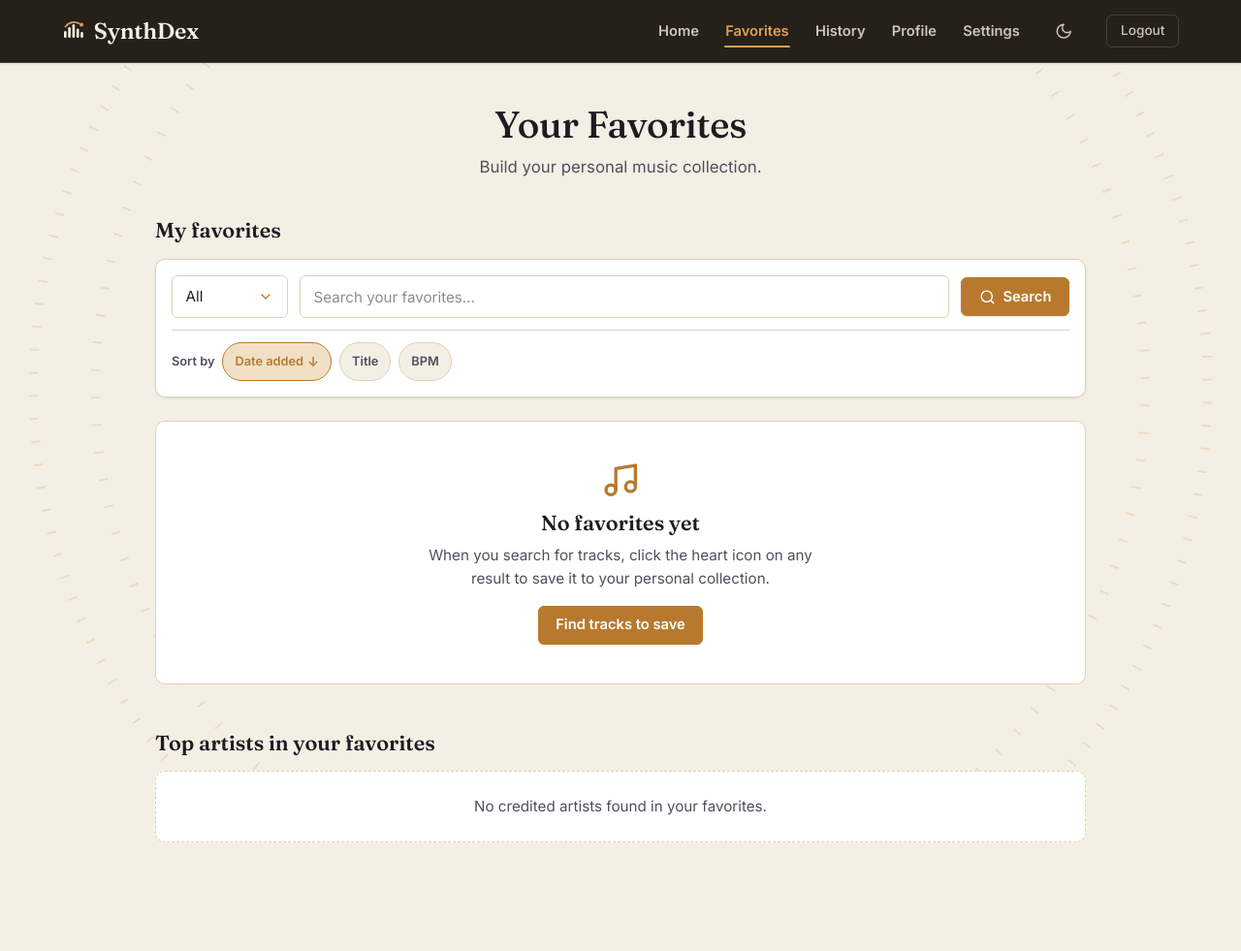
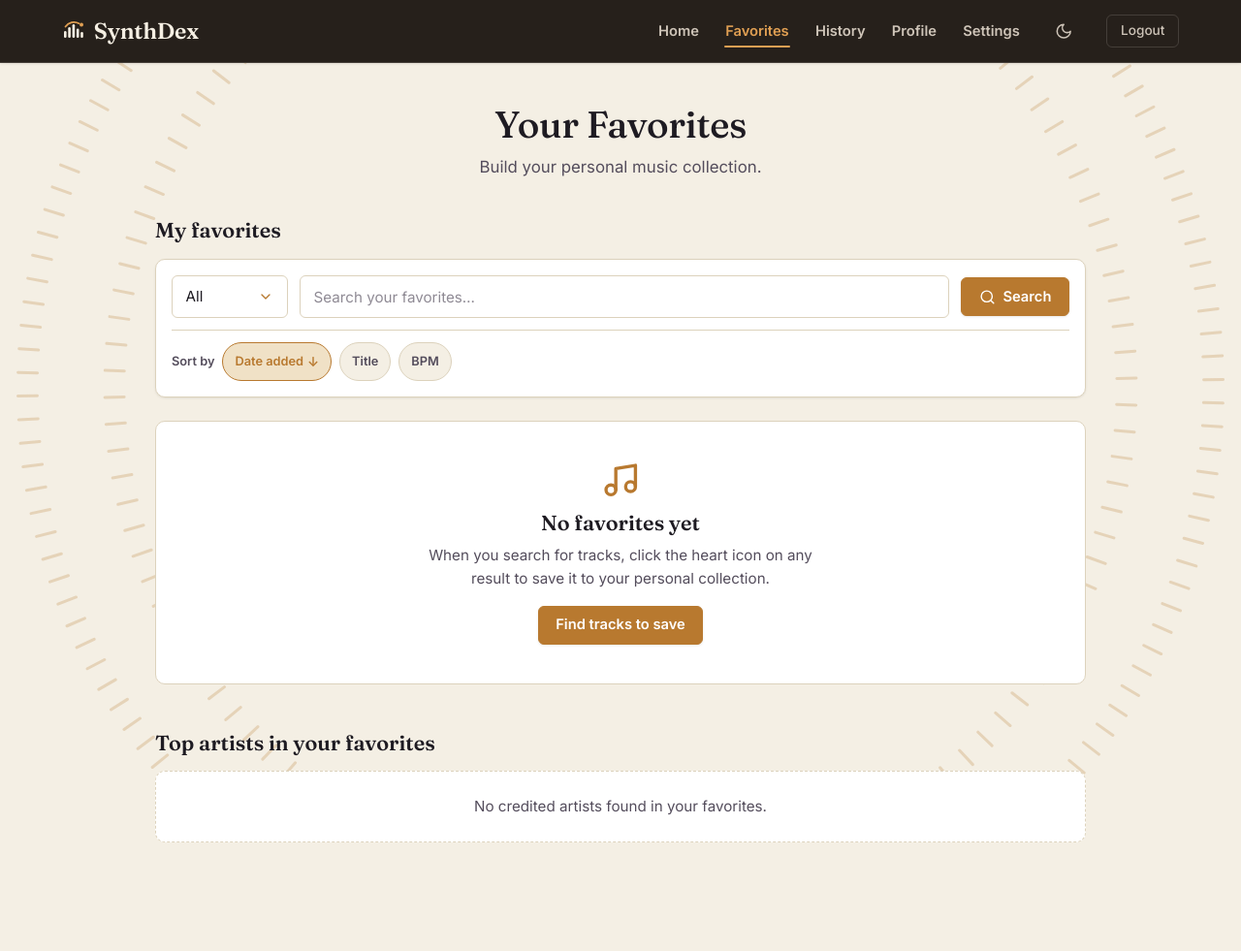
Before and after one commit to asterialumi/synthdex, a Django app: page /favorites/ in a window 1280 px wide. Shown: the whole page at 97% size. Run offline with Django 5.2, Linux system fonts and the light colour scheme; the visitor is signed in with stand-in values (Sample User, id 1); data comes from the database, SQL or seed files in the repository; data that the repository does not hold is empty.

Commit message:
Nudge visualizer ring for better visibility

```diff
--- a/static/css/common/tokens.css
+++ b/static/css/common/tokens.css
@@ -40,7 +40,7 @@
   --accent-hover: #9c651f;
   --accent-soft: #f0e1c6;
   --accent-ink: #ffffff;
-  --viz-ring-color: rgba(184, 121, 47, 0.16);
+  --viz-ring-color: rgba(184, 121, 47, 0.24);
 
   /* Status */
   --danger: #b3402f;
@@ -131,7 +131,7 @@
   --accent-hover: #eda95e;
   --accent-soft: #382c1a;
   --accent-ink: #16151a;
-  --viz-ring-color: rgba(224, 159, 83, 0.14);
+  --viz-ring-color: rgba(224, 159, 83, 0.22);
 
   --danger: #e2695a;
   --danger-soft: #3a2420;
--- a/static/js/common/visualizer.js
+++ b/static/js/common/visualizer.js
@@ -10,13 +10,13 @@
      ======================================================================== */
   var MOBILE_BREAKPOINT = 768;      // Viewport width (px) below which rings are disabled
   var MAX_DPR = 2;                  // Cap devicePixelRatio for performance
-  var INNER_RADIUS_FACTOR = 0.42;   // Inner ring radius as fraction of max(width, height)
+  var INNER_RADIUS_FACTOR = 0.40;   // Inner ring radius as fraction of max(width, height)
   var OUTER_RADIUS_FACTOR = 0.47;   // Outer ring radius as fraction of max(width, height)
   var INNER_BAR_COUNT = 120;        // Number of radial bars in the inner ring
   var OUTER_BAR_COUNT = 160;        // Number of radial bars in the outer ring
-  var BAR_WIDTH = 2;                // Radial bar thickness (CSS px)
-  var BAR_BASE_HEIGHT = 8;          // Resting bar length (CSS px)
-  var BAR_MAX_AMPLITUDE = 28;       // Maximum extra bar length when active (CSS px)
+  var BAR_WIDTH = 3.0;              // Radial bar thickness (CSS px)
+  var BAR_BASE_HEIGHT = 20;         // Resting bar length (CSS px)
+  var BAR_MAX_AMPLITUDE = 32;       // Maximum extra bar length when active (CSS px)
   var INNER_IDLE_SPEED = 0.045;     // Inner ring idle angular speed (rad/s, clockwise)
   var OUTER_IDLE_SPEED = -0.032;    // Outer ring idle angular speed (rad/s, counter-clockwise)
   var SCROLL_GAIN = 0.0022;         // Angular speed boost per px of scroll delta
```
